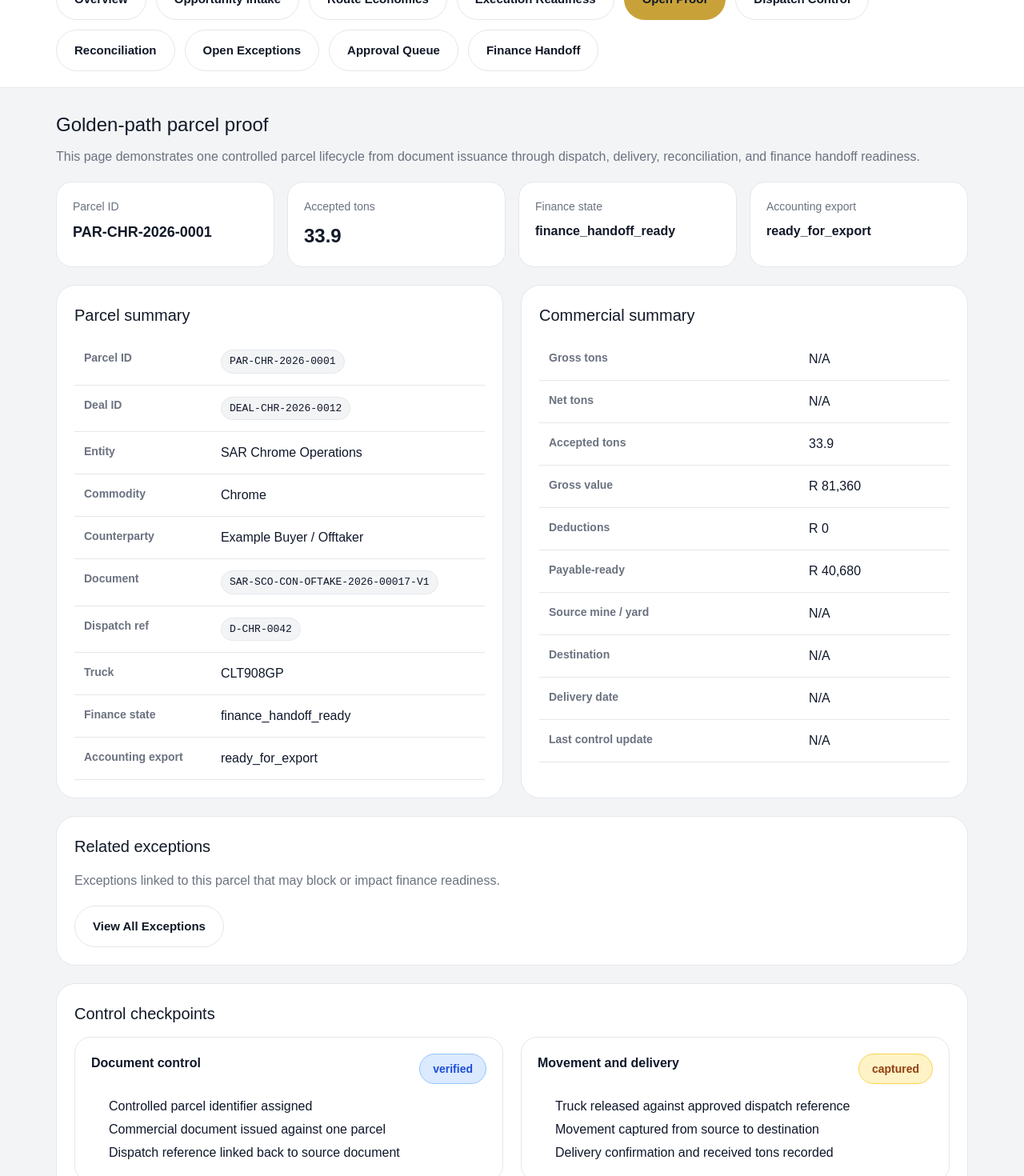
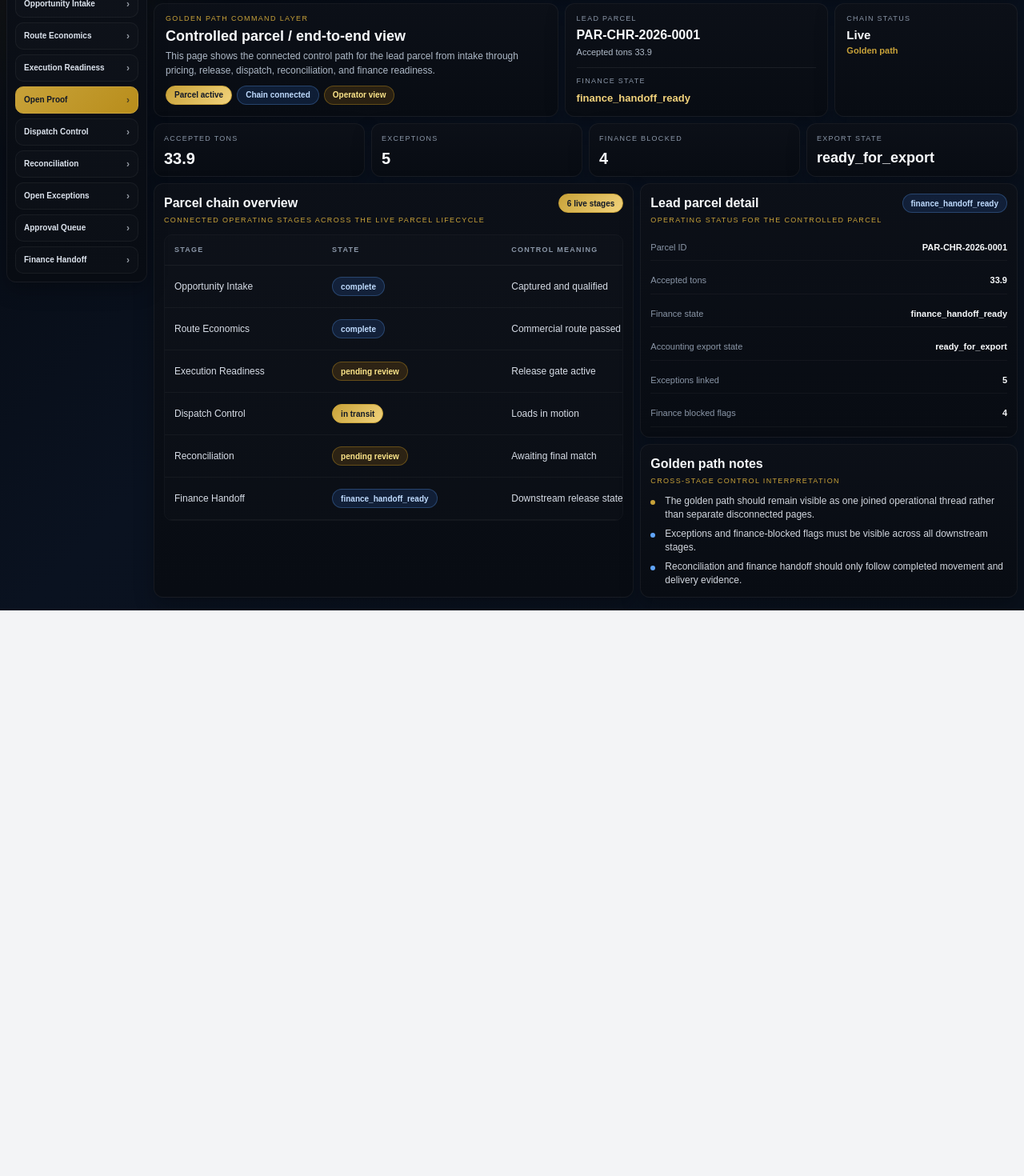
Before and after one commit to shobanesiyanda/sar-resourceos-golden-path-proof, a Next.js app: page /golden-path in a window 1280 px wide. Shown: the part 120-1590 px from the top of the page at 80% size. After the commit the page ends 883 px from the top, so only its background shows below. Built offline with nearby package versions, Linux system fonts and the light colour scheme.

Commit message:
Refactor GoldenPathPage to use ExecutiveShell

```diff
--- a/app/golden-path/page.tsx
+++ b/app/golden-path/page.tsx
@@ -1,308 +1,281 @@
-import Header from "../../components/Header";
+import ExecutiveShell from "../../components/ExecutiveShell";
 import { getGoldenPathParcel } from "../../lib/goldenPath";
+import { getExceptions } from "../../lib/exceptions";
 
-export default function GoldenPathPage({
-  searchParams,
-}: {
-  searchParams?: { parcelId?: string };
-}) {
-  const data = getGoldenPathParcel();
-  const parcel: any = data.parcel;
-  const timeline: any[] = data.timeline || [];
+function chipClass(value?: string) {
+  const v = String(value || "").toLowerCase();
 
-  const selectedParcelId = searchParams?.parcelId || parcel.parcelId || parcel.id || "N/A";
+  if (
+    v.includes("ready") ||
+    v.includes("approved") ||
+    v.includes("matched") ||
+    v.includes("released") ||
+    v.includes("complete") ||
+    v.includes("delivered")
+  ) {
+    return "bb-chip-blue";
+  }
 
-  const dealId = parcel.dealId || "N/A";
-  const entity = parcel.entityName || parcel.entity || "N/A";
-  const commodity = parcel.commodity || "N/A";
-  const counterparty = parcel.counterparty || "N/A";
-  const documentNumber = parcel.documentNumber || parcel.documentRef || "N/A";
-  const dispatchRef = parcel.dispatchRef || "N/A";
-  const truckReg = parcel.truckReg || parcel.truck || "N/A";
-  const financeState = parcel.financeState || "N/A";
-  const accountingExportState =
-    parcel.accountingExportState || parcel.accountingExport || "N/A";
+  if (
+    v.includes("pending") ||
+    v.includes("review") ||
+    v.includes("awaiting") ||
+    v.includes("hold")
+  ) {
+    return "bb-chip-amber";
+  }
 
-  const grossTons = parcel.grossTons ?? parcel.gross ?? "N/A";
-  const netTons = parcel.netTons ?? parcel.net ?? "N/A";
-  const acceptedTons = parcel.acceptedTons ?? parcel.accepted ?? "N/A";
+  if (
+    v.includes("blocked") ||
+    v.includes("failed") ||
+    v.includes("exception") ||
+    v.includes("stopped")
+  ) {
+    return "bb-chip-red";
+  }
 
-  const grossValueZAR = Number(parcel.grossValueZAR ?? parcel.grossValue ?? 0);
-  const deductionsZAR = Number(parcel.deductionsZAR ?? parcel.deductions ?? 0);
-  const payableReadyZAR = Number(parcel.payableReadyZAR ?? parcel.payableReady ?? 0);
+  return "bb-chip-gold";
+}
 
-  const sourceLocation = parcel.sourceLocation || parcel.source || "N/A";
-  const destinationLocation = parcel.destinationLocation || parcel.destination || "N/A";
-  const deliveryDate = parcel.deliveryDate || "N/A";
-  const lastUpdatedAt = parcel.lastUpdatedAt || parcel.updatedAt || "N/A";
+export default function GoldenPathPage() {
+  const data: any = getGoldenPathParcel();
+  const exceptionsData: any = getExceptions();
+
+  const parcel: any = data?.parcel || {};
+  const parcelId = String(parcel?.parcelId || "PAR-CHR-2026-0001");
+  const acceptedTons = parcel?.acceptedTons ?? "33.9";
+  const financeState = String(parcel?.financeState || "finance_handoff_ready");
+  const exportState = String(parcel?.accountingExportState || "ready_for_export");
+  const exceptions = exceptionsData?.exceptions || [];
+  const financeBlocked = exceptions.filter(
+    (item: any) => String(item?.financeAllowed || "").toLowerCase() === "no"
+  ).length;
+
+  const stages = [
+    {
+      title: "Opportunity Intake",
+      sub: "Captured and qualified",
+      state: "complete",
+      href: "/opportunity-intake",
+    },
+    {
+      title: "Route Economics",
+      sub: "Commercial route passed",
+      state: "complete",
+      href: "/route-economics",
+    },
+    {
+      title: "Execution Readiness",
+      sub: "Release gate active",
+      state: "pending review",
+      href: "/execution-readiness",
+    },
+    {
+      title: "Dispatch Control",
+      sub: "Loads in motion",
+      state: "in transit",
+      href: "/dispatch-control",
+    },
+    {
+      title: "Reconciliation",
+      sub: "Awaiting final match",
+      state: "pending review",
+      href: "/reconciliation",
+    },
+    {
+      title: "Finance Handoff",
+      sub: "Downstream release state",
+      state: financeState,
+      href: "/finance-handoff",
+    },
+  ];
 
   return (
-    <>
-      <Header />
+    <ExecutiveShell
+      activeHref="/golden-path"
+      title="Golden path parcel control."
+      subtitle="Institutional parcel view linking intake, pricing, release, dispatch, reconciliation, and finance handoff across one controlled operating flow."
+    >
+      <div className="bb-command-grid">
+        <section className="bb-command-panel">
+          <div className="bb-command-eyebrow">Golden path command layer</div>
+          <div className="bb-command-title">Controlled parcel / end-to-end view</div>
+          <p className="bb-command-text">
+            This page shows the connected control path for the lead parcel from
+            intake through pricing, release, dispatch, reconciliation, and finance
+            readiness.
+          </p>
 
-      <section className="section">
-        <div className="container">
-          <div className="head">
-            <div>
-              <h2>Golden-path parcel proof</h2>
-              <p className="muted">
-                This page demonstrates one controlled parcel lifecycle from document
-                issuance through dispatch, delivery, reconciliation, and finance handoff
-                readiness.
-              </p>
-            </div>
+          <div className="bb-command-tags">
+            <span className="bb-chip bb-chip-gold">Parcel active</span>
+            <span className="bb-chip bb-chip-blue">Chain connected</span>
+            <span className="bb-chip bb-chip-amber">Operator view</span>
+          </div>
+        </section>
+
+        <section className="bb-command-side">
+          <div className="bb-command-side-block">
+            <div className="bb-side-label">Lead parcel</div>
+            <div className="bb-side-value">{parcelId}</div>
+            <div className="bb-side-sub">Accepted tons {acceptedTons}</div>
           </div>
 
-          <div className="kpis">
-            <div className="kpi">
-              <div className="label">Parcel ID</div>
-              <div className="value" style={{ fontSize: 18 }}>{selectedParcelId}</div>
-            </div>
-            <div className="kpi">
-              <div className="label">Accepted tons</div>
-              <div className="value">{acceptedTons}</div>
-            </div>
-            <div className="kpi">
-              <div className="label">Finance state</div>
-              <div className="value" style={{ fontSize: 16 }}>{financeState}</div>
-            </div>
-            <div className="kpi">
-              <div className="label">Accounting export</div>
-              <div className="value" style={{ fontSize: 16 }}>
-                {accountingExportState}
+          <div className="bb-command-side-divider" />
+
+          <div className="bb-command-side-block">
+            <div className="bb-side-label">Finance state</div>
+            <div className="bb-side-state">{financeState}</div>
+          </div>
+        </section>
+
+        <aside className="bb-operator-card">
+          <div className="bb-user-role">Chain status</div>
+          <div className="bb-user-name">Live</div>
+          <div className="bb-user-org">Golden path</div>
+        </aside>
+      </div>
+
+      <div className="bb-grid bb-grid-kpis">
+        <div className="bb-kpi-card">
+          <div className="bb-kpi-label">Accepted tons</div>
+          <div className="bb-kpi-value">{acceptedTons}</div>
+        </div>
+        <div className="bb-kpi-card">
+          <div className="bb-kpi-label">Exceptions</div>
+          <div className="bb-kpi-value">{exceptions.length}</div>
+        </div>
+        <div className="bb-kpi-card">
+          <div className="bb-kpi-label">Finance blocked</div>
+          <div className="bb-kpi-value">{financeBlocked}</div>
+        </div>
+        <div className="bb-kpi-card">
+          <div className="bb-kpi-label">Export state</div>
+          <div className="bb-kpi-value" style={{ fontSize: 18 }}>{exportState}</div>
+        </div>
+      </div>
+
+      <div className="bb-grid bb-grid-main">
+        <section className="bb-panel">
+          <div className="bb-panel-head">
+            <div>
+              <div className="bb-panel-title">Parcel chain overview</div>
+              <div className="bb-panel-subtitle">
+                Connected operating stages across the live parcel lifecycle
               </div>
             </div>
+            <span className="bb-chip bb-chip-gold">{stages.length} live stages</span>
           </div>
 
-          <div className="grid grid-2" style={{ marginTop: 22 }}>
-            <div className="card">
-              <h3>Parcel summary</h3>
+          <div className="bb-table-wrap">
+            <table className="bb-table">
+              <thead>
+                <tr>
+                  <th>Stage</th>
+                  <th>State</th>
+                  <th>Control meaning</th>
+                  <th />
+                </tr>
+              </thead>
+              <tbody>
+                {stages.map((item) => (
+                  <tr key={item.title}>
+                    <td>{item.title}</td>
+                    <td>
+                      <span className={`bb-chip ${chipClass(item.state)}`}>
+                        {item.state}
+                      </span>
+                    </td>
+                    <td>{item.sub}</td>
+                    <td>
+                      <a href={item.href} className="bb-table-action">
+                        Open
+                      </a>
+                    </td>
+                  </tr>
+                ))}
+              </tbody>
+            </table>
+          </div>
+        </section>
 
-              <table>
-                <tbody>
-                  <tr>
-                    <th>Parcel ID</th>
-                    <td><span className="code">{selectedParcelId}</span></td>
-                  </tr>
-                  <tr>
-                    <th>Deal ID</th>
-                    <td><span className="code">{dealId}</span></td>
-                  </tr>
-                  <tr>
-                    <th>Entity</th>
-                    <td>{entity}</td>
-                  </tr>
-                  <tr>
-                    <th>Commodity</th>
-                    <td>{commodity}</td>
-                  </tr>
-                  <tr>
-                    <th>Counterparty</th>
-                    <td>{counterparty}</td>
-                  </tr>
-                  <tr>
-                    <th>Document</th>
-                    <td><span className="code">{documentNumber}</span></td>
-                  </tr>
-                  <tr>
-                    <th>Dispatch ref</th>
-                    <td><span className="code">{dispatchRef}</span></td>
-                  </tr>
-                  <tr>
-                    <th>Truck</th>
-                    <td>{truckReg}</td>
-                  </tr>
-                  <tr>
-                    <th>Finance state</th>
-                    <td>{financeState}</td>
-                  </tr>
-                  <tr>
-                    <th>Accounting export</th>
-                    <td>{accountingExportState}</td>
-                  </tr>
-                </tbody>
-              </table>
+        <div className="bb-stack">
+          <section className="bb-panel">
+            <div className="bb-panel-head">
+              <div>
+                <div className="bb-panel-title">Lead parcel detail</div>
+                <div className="bb-panel-subtitle">
+                  Operating status for the controlled parcel
+                </div>
+              </div>
+              <span className={`bb-chip ${chipClass(financeState)}`}>
+                {financeState}
+              </span>
             </div>
 
-            <div className="card">
-              <h3>Commercial summary</h3>
-
-              <table>
-                <tbody>
-                  <tr>
-                    <th>Gross tons</th>
-                    <td>{grossTons}</td>
-                  </tr>
-                  <tr>
-                    <th>Net tons</th>
-                    <td>{netTons}</td>
-                  </tr>
-                  <tr>
-                    <th>Accepted tons</th>
-                    <td>{acceptedTons}</td>
-                  </tr>
-                  <tr>
-                    <th>Gross value</th>
-                    <td>R {grossValueZAR.toLocaleString()}</td>
-                  </tr>
-                  <tr>
-                    <th>Deductions</th>
-                    <td>R {deductionsZAR.toLocaleString()}</td>
-                  </tr>
-                  <tr>
-                    <th>Payable-ready</th>
-                    <td>R {payableReadyZAR.toLocaleString()}</td>
-                  </tr>
-                  <tr>
-                    <th>Source mine / yard</th>
-                    <td>{sourceLocation}</td>
-                  </tr>
-                  <tr>
-                    <th>Destination</th>
-                    <td>{destinationLocation}</td>
-                  </tr>
-                  <tr>
-                    <th>Delivery date</th>
-                    <td>{deliveryDate}</td>
-                  </tr>
-                  <tr>
-                    <th>Last control update</th>
-                    <td>{lastUpdatedAt}</td>
-                  </tr>
-                </tbody>
-              </table>
-            </div>
-          </div>
-
-          <div className="card" style={{ marginTop: 22 }}>
-            <h3>Related exceptions</h3>
-            <p className="muted">
-              Exceptions linked to this parcel that may block or impact finance readiness.
-            </p>
-
-            <div style={{ display: "flex", gap: 12, flexWrap: "wrap", marginTop: 18 }}>
-              <a className="btn" href="/exceptions">
-                View All Exceptions
-              </a>
-            </div>
-          </div>
-
-          <div className="card" style={{ marginTop: 22 }}>
-            <h3>Control checkpoints</h3>
-
-            <div className="grid grid-2" style={{ marginTop: 14 }}>
-              <div className="step">
-                <div className="step-top">
-                  <strong>Document control</strong>
-                  <span className="badge badge-approval">verified</span>
-                </div>
-                <ul className="clean">
-                  <li>Controlled parcel identifier assigned</li>
-                  <li>Commercial document issued against one parcel</li>
-                  <li>Dispatch reference linked back to source document</li>
-                </ul>
+            <div className="bb-metric-list">
+              <div className="bb-metric-row">
+                <span>Parcel ID</span>
+                <strong>{parcelId}</strong>
               </div>
-
-              <div className="step">
-                <div className="step-top">
-                  <strong>Movement and delivery</strong>
-                  <span className="badge badge-pending">captured</span>
-                </div>
-                <ul className="clean">
-                  <li>Truck released against approved dispatch reference</li>
-                  <li>Movement captured from source to destination</li>
-                  <li>Delivery confirmation and received tons recorded</li>
-                </ul>
+              <div className="bb-metric-row">
+                <span>Accepted tons</span>
+                <strong>{acceptedTons}</strong>
               </div>
-
-              <div className="step">
-                <div className="step-top">
-                  <strong>Reconciliation</strong>
-                  <span className="badge badge-held">closed</span>
-                </div>
-                <ul className="clean">
-                  <li>Delivered tons reconciled to accepted tons</li>
-                  <li>Deductions applied to net payable position</li>
-                  <li>Final payable-ready value calculated</li>
-                </ul>
+              <div className="bb-metric-row">
+                <span>Finance state</span>
+                <strong>{financeState}</strong>
               </div>
-
-              <div className="step">
-                <div className="step-top">
-                  <strong>Finance handoff</strong>
-                  <span className="badge badge-approval">ready</span>
-                </div>
-                <ul className="clean">
-                  <li>Finance state reflects handoff readiness</li>
-                  <li>Accounting export state available for downstream posting</li>
-                  <li>Parcel controls remain traceable to source and settlement state</li>
-                </ul>
+              <div className="bb-metric-row">
+                <span>Accounting export state</span>
+                <strong>{exportState}</strong>
+              </div>
+              <div className="bb-metric-row">
+                <span>Exceptions linked</span>
+                <strong>{exceptions.length}</strong>
+              </div>
+              <div className="bb-metric-row">
+                <span>Finance blocked flags</span>
+                <strong>{financeBlocked}</strong>
               </div>
             </div>
-          </div>
+          </section>
 
-          <div className="grid grid-2" style={{ marginTop: 22 }}>
-            <div className="card">
-              <h3>Parcel timeline</h3>
-
-              {timeline.length === 0 ? (
-                <p className="muted">No timeline events available.</p>
-              ) : (
-                <div className="step-list" style={{ marginTop: 14 }}>
-                  {timeline.map((item, index) => (
-                    <div className="step" key={item.id || `${item.stage || "stage"}-${index}`}>
-                      <div className="step-top">
-                        <div>
-                          <strong>{item.stage || "Stage"}</strong>
-                          <div className="muted" style={{ marginTop: 6 }}>
-                            {item.timestamp || item.time || "No timestamp"}
-                          </div>
-                        </div>
-                        <span className="badge">{item.status || "logged"}</span>
-                      </div>
-                      <div className="muted">
-                        {item.note || item.description || "No note available."}
-                      </div>
-                    </div>
-                  ))}
+          <section className="bb-panel">
+            <div className="bb-panel-head">
+              <div>
+                <div className="bb-panel-title">Golden path notes</div>
+                <div className="bb-panel-subtitle">
+                  Cross-stage control interpretation
                 </div>
-              )}
+              </div>
             </div>
 
-            <div className="card">
-              <h3>Proof notes</h3>
-              <ul className="clean">
-                <li>This proof uses seeded demonstration data for one parcel lifecycle.</li>
-                <li>
-                  Document, dispatch, delivery, reconciliation, and finance states are
-                  linked in one control path.
-                </li>
-                <li>
-                  The purpose is to show operational traceability, not a full production
-                  workflow engine.
-                </li>
-                <li>
-                  The parcel can be paired with the exceptions dashboard to demonstrate
-                  non-golden-path states.
-                </li>
-                <li>
-                  This module is intended as the baseline execution proof for broader
-                  ResourceOS control screens.
-                </li>
-              </ul>
-
-              <div style={{ display: "flex", gap: 12, flexWrap: "wrap", marginTop: 18 }}>
-                <a className="btn btn-primary" href="/exceptions">
-                  View Exception Dashboard
-                </a>
-                <a className="btn" href="/">
-                  Back to Overview
-                </a>
+            <div className="bb-notes">
+              <div className="bb-note">
+                <div className="bb-note-dot is-gold" />
+                <div className="bb-note-text">
+                  The golden path should remain visible as one joined operational
+                  thread rather than separate disconnected pages.
+                </div>
+              </div>
+              <div className="bb-note">
+                <div className="bb-note-dot" />
+                <div className="bb-note-text">
+                  Exceptions and finance-blocked flags must be visible across all
+                  downstream stages.
+                </div>
+              </div>
+              <div className="bb-note">
+                <div className="bb-note-dot" />
+                <div className="bb-note-text">
+                  Reconciliation and finance handoff should only follow completed
+                  movement and delivery evidence.
+                </div>
               </div>
             </div>
-          </div>
+          </section>
         </div>
-      </section>
-    </>
+      </div>
+    </ExecutiveShell>
   );
-    }
+}
```
